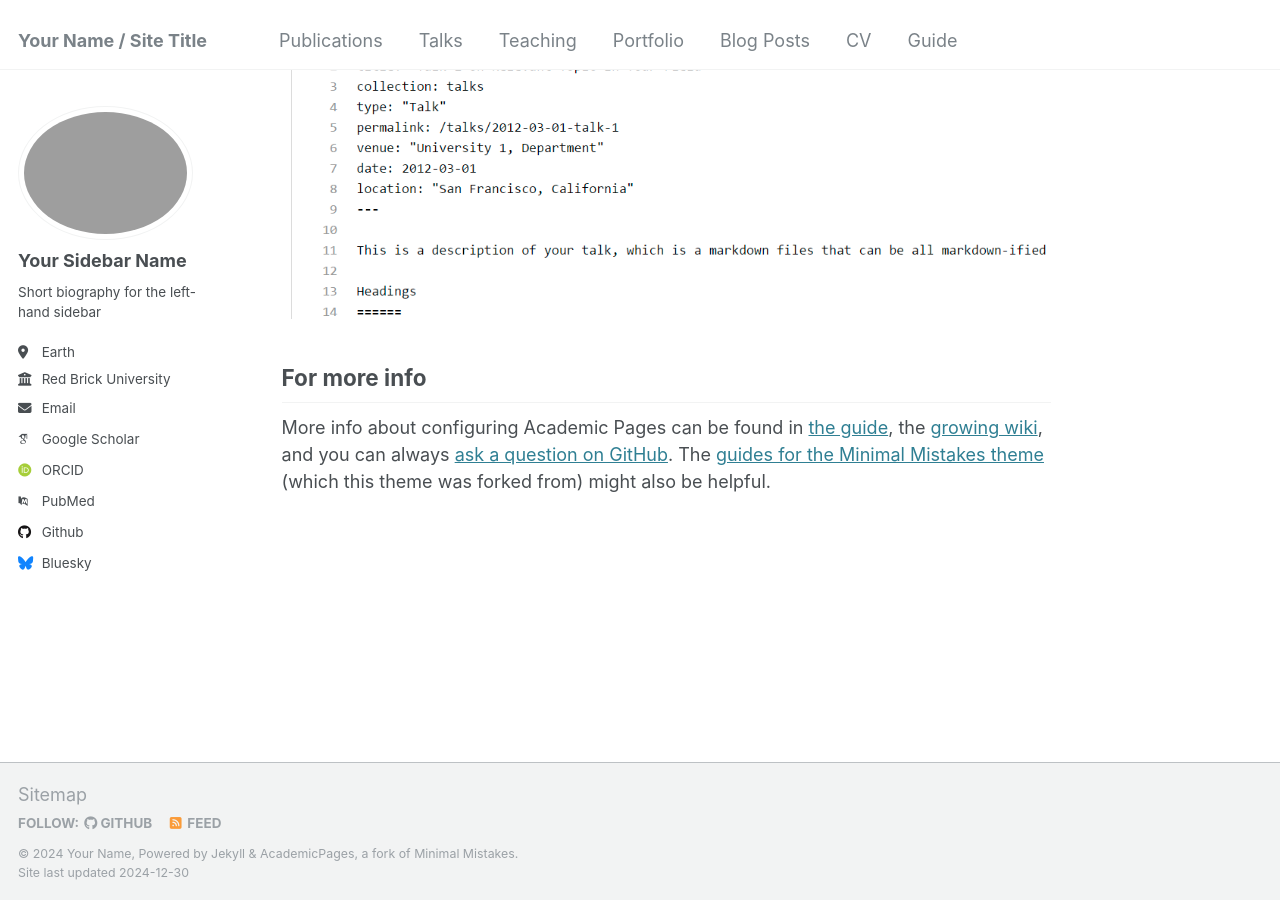
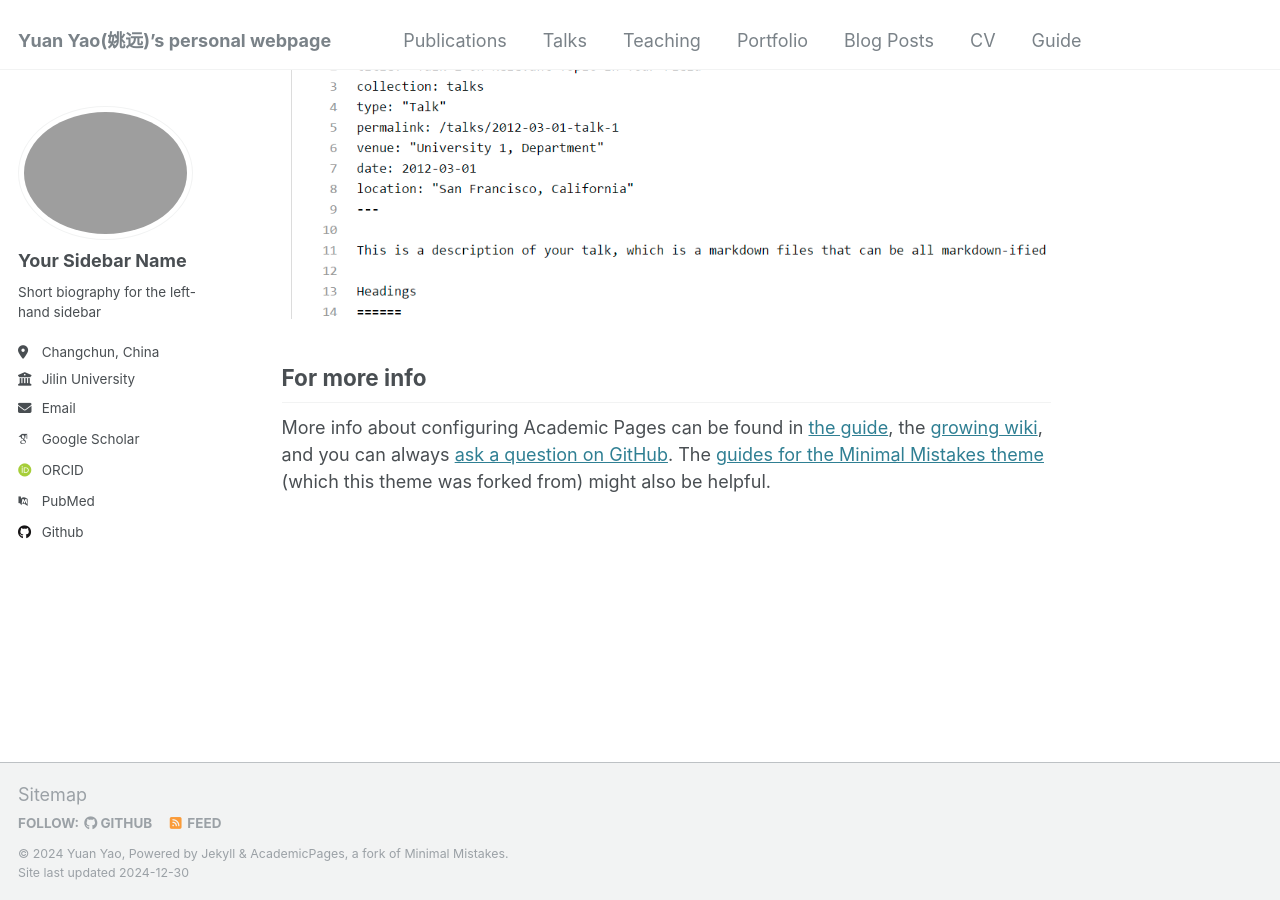
Before and after one commit to YuanYao-git/YuanYao-git.github.io, a Jekyll site: the page built from _pages/about.md, in a window 1280 px wide and 900 px high, scrolled down 2643 px. Built offline with Jekyll 4.4.1, drawn with Linux system fonts in a browser that asks for light colours; some web fonts are replaced.

Commit message:
12.30(1)

```diff
--- a/_config.yml
+++ b/_config.yml
@@ -8,11 +8,11 @@
 
 # Basic Site Settings
 locale                   : "en-US"
-title                    : "Your Name / Site Title"
+title                    : "Yuan Yao(姚远)’s personal webpage"
 title_separator          : "-"
-name                     : &name "Your Name"
+name                     : &name "Yuan Yao"
 description              : &description "personal description"
-url                      : https://academicpages.github.io # the base hostname & protocol for your site e.g. "https://[your GitHub username].github.io"
+url                      : https://YuanYao-git.github.io # the base hostname & protocol for your site e.g. "https://[your GitHub username].github.io"
 baseurl                  : "" # the subpath of your site, e.g. "/blog"
 repository               : "academicpages/academicpages.github.io"
 
@@ -25,8 +25,8 @@ author:
   name             : "Your Sidebar Name"
   pronouns         : # example: "she/her"
   bio              : "Short biography for the left-hand sidebar"
-  location         : "Earth"
-  employer         : "Red Brick University"
+  location         : "Changchun, China"
+  employer         : "Jilin University"
   uri              : # URL
   email            : "none@example.org"
 
@@ -41,15 +41,10 @@ author:
   scopus           : # URL
 
   # Repositories and software development
-  bitbucket        : # Username - Update with your username on the site
-  codepen          : # Username
-  dribbble         : # Username
   github           : "academicpages"
-  kaggle           : # Username
-  stackoverflow    : # User number or user number and name (i.e., use "1" or "1/jeff-atwood")
 
   # Social media
-  bluesky          : "bsky.app" # Replace this with you Bluesky username
+  bluesky          : # Replace this with you Bluesky username
   facebook         : # Username
   flickr           : # Username
   foursquare       : # Username
```
Also changed, not shown: 3 other files.
